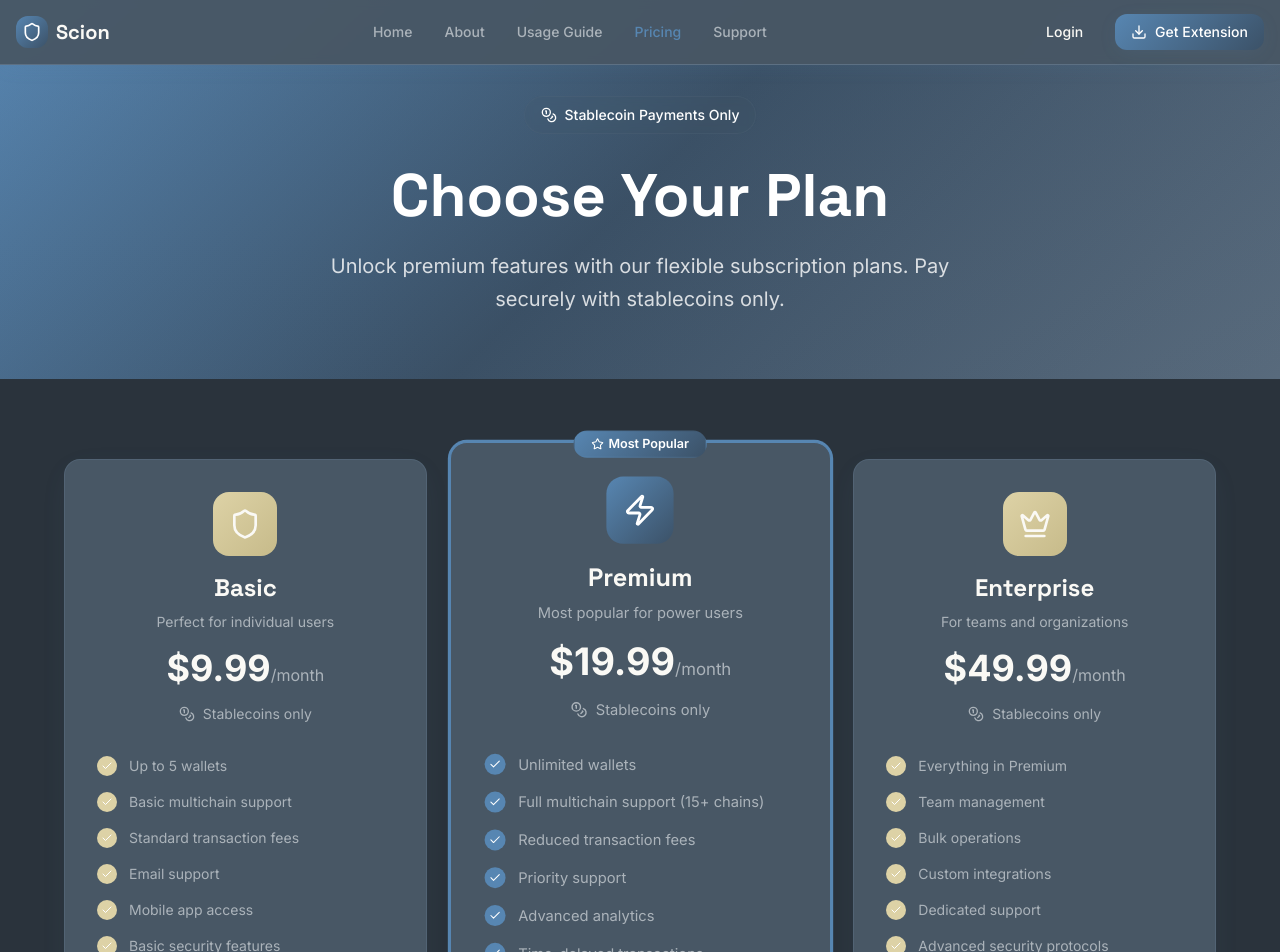
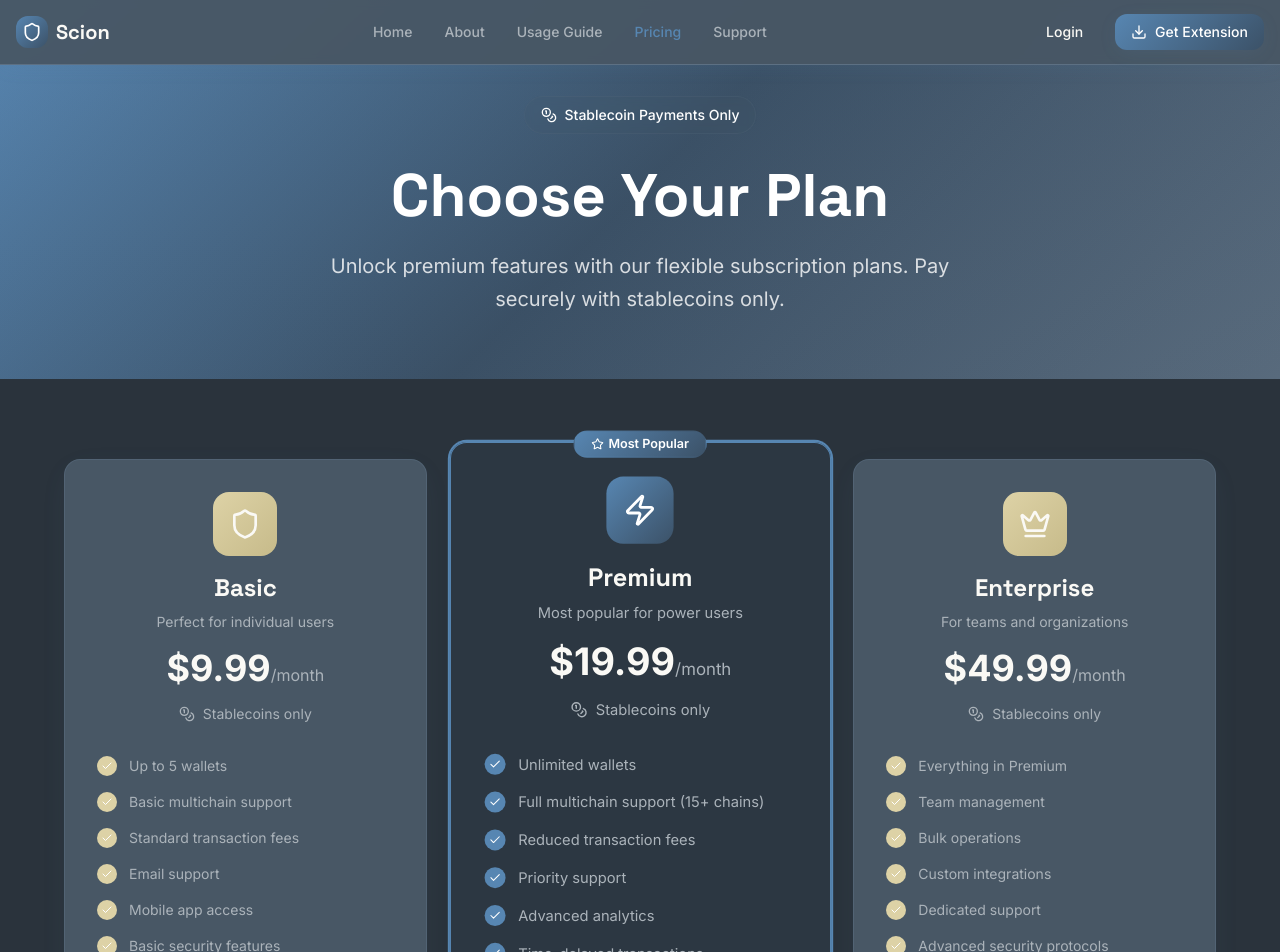
Before and after one commit to amishi02/gatekeeper-wallet-landing, a React (Vite) app: page /subscription in a window 1280 px wide. Shown: the top 952 px of the page. Built offline with nearby package versions, Linux system fonts and the light colour scheme.

Commit message:
Highlight selected pricing plan
Added a visual highlight to the selected pricing plan on the pricing page for better user experience.

```diff
--- a/src/pages/Subscription.tsx
+++ b/src/pages/Subscription.tsx
@@ -130,7 +130,9 @@ const Subscription = () => {
                       ? 'border-primary shadow-glow scale-105'
                       : 'border-border/50 hover:border-primary/50'
                   } ${
-                    selectedPlan === plan.id ? 'ring-2 ring-primary' : ''
+                    selectedPlan === plan.id
+                      ? 'ring-2 ring-primary bg-primary/5 border-primary shadow-glow transform scale-102'
+                      : ''
                   }`}
                 >
                   {plan.popular && (
```
